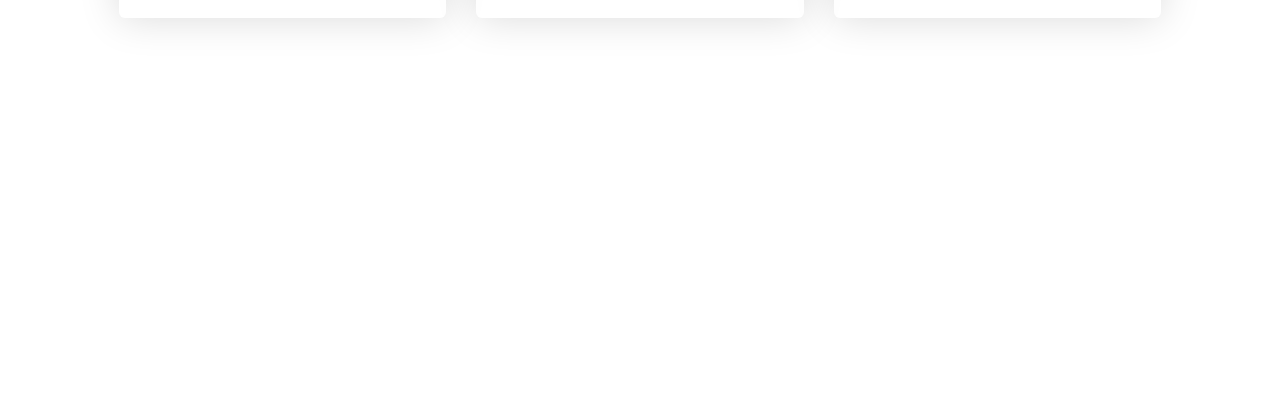
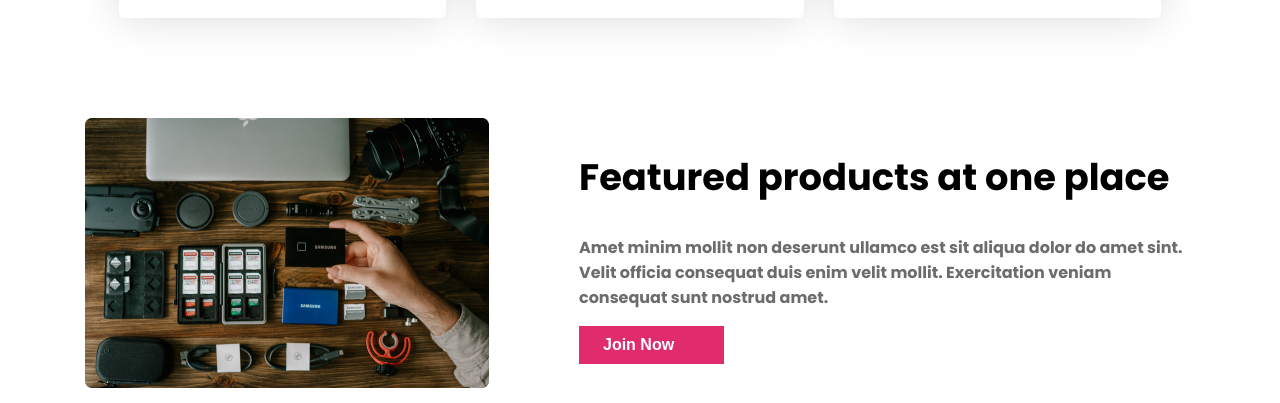
Before and after one commit to CodeWithRaihan/influencer-gear-website, a plain HTML site: page index.html in a window 1280 px wide. Shown: the part 2467-2870 px from the top of the page. Before the commit the page ends 2585 px from the top, so only its background shows below. Drawn offline with Linux system fonts and the light colour scheme.

Commit message:
added the last section featured-container

```diff
--- a/index.html
+++ b/index.html
@@ -56,6 +56,7 @@
         </header>
 
         <main>
+            <!-- popular-collection -->
              <section class="popular-collection">
                      <h3 class="section-title">Popular Collection</h3>
 
@@ -297,7 +298,23 @@
                      </div>
 
              </section>
-
+             <!-- Featured products at one place -->
+              <section class="Featured-products">
+                   <div class="featured-container">
+                     <div class="box">
+                          <img src="images/gear.png" alt="">
+                     </div>
+                     <div class="box-2">
+                         <h2 class="box-title">
+                            Featured products at one place
+                         </h2>
+                         <p class="box-description">
+                            Amet minim mollit non deserunt ullamco est sit aliqua dolor do amet sint. Velit officia consequat duis enim velit mollit. Exercitation veniam consequat sunt nostrud amet.
+                         </p>
+                         <button class="btn-primary" id="btn-primary">Join Now</button>
+                     </div>
+                   </div>
+              </section>
         </main>
 
         <footer>
--- a/styles/influncer.css
+++ b/styles/influncer.css
@@ -144,7 +144,30 @@
     margin: 0;
     color: rgba(120, 120, 133, 1);
 }
-
+/* Featured products styles */
+.Featured-products{
+     max-width: 1110px;
+     margin: 0 auto;
+}
+.featured-container{
+    display: flex;
+    gap:90px;
+}
+.box-title{
+    font-weight: bold;
+    font-size: 2.3rem;
+}
+.box-description{
+    font-weight: bold;
+    font-size: 1rem;
+    color:rgba(108, 108, 108, 1) ;
+}
+#btn-primary{
+    border-radius: 0;
+    border: none;
+    font-weight: bold;
+    font-size: 1rem;
+}
 
 
 
@@ -161,9 +184,16 @@
     .navbar,.navitems{
         flex-direction: column;
     }
-    .banner-container{
+    .banner-container,
+    .featured-container
+    {
         flex-direction: column-reverse;
         gap: 0;
+
+    }
+    .box-2{
+        margin-bottom: 20px;
+        text-align: center;
 
     }
     .banner-text{
@@ -191,6 +221,7 @@
     .card{
         margin: 0 auto;
     }
+
 }
 /* responsive for medium devices */
     @media screen and (min-width:577px) and (max-width:992px) {
```
